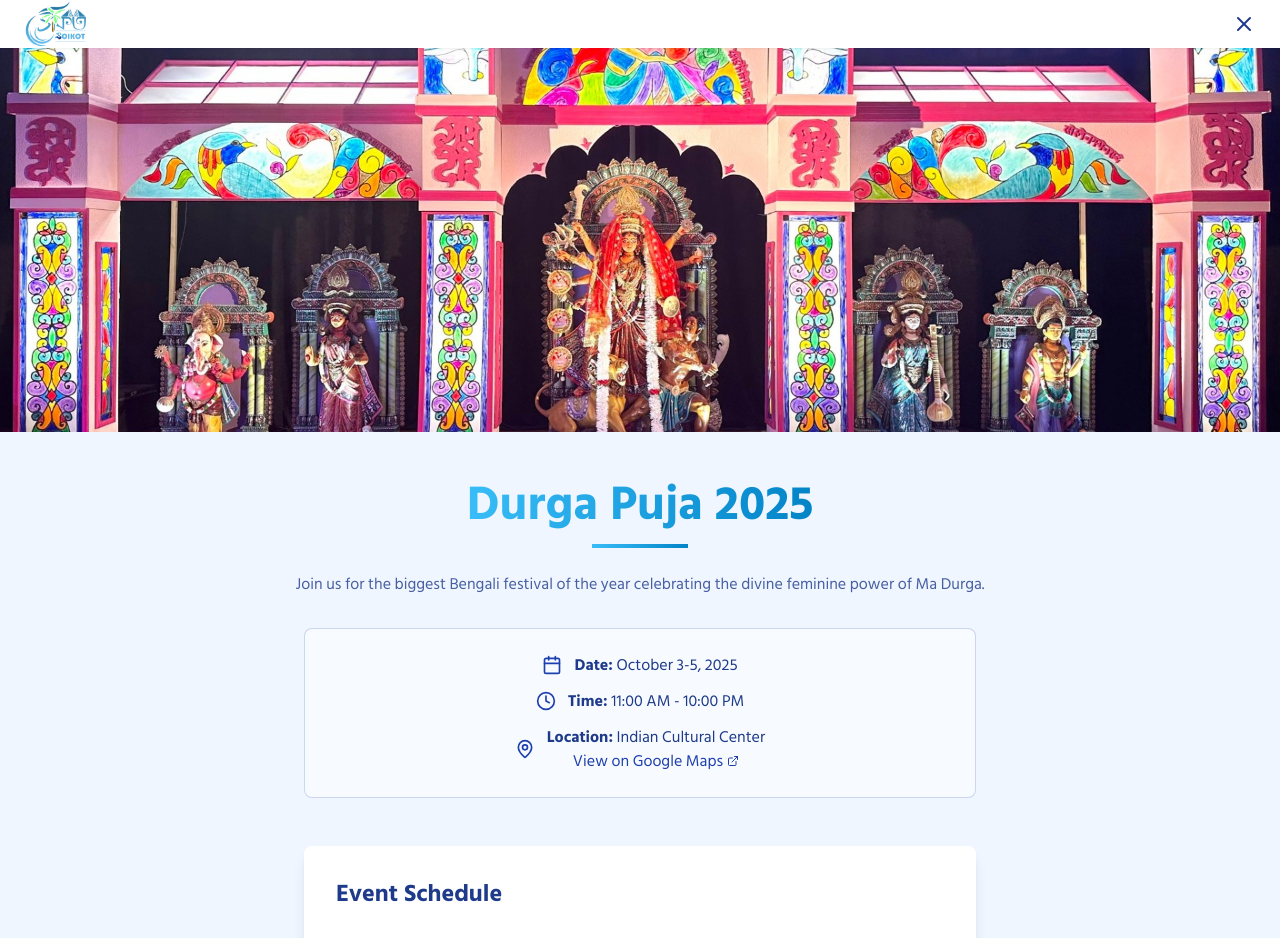
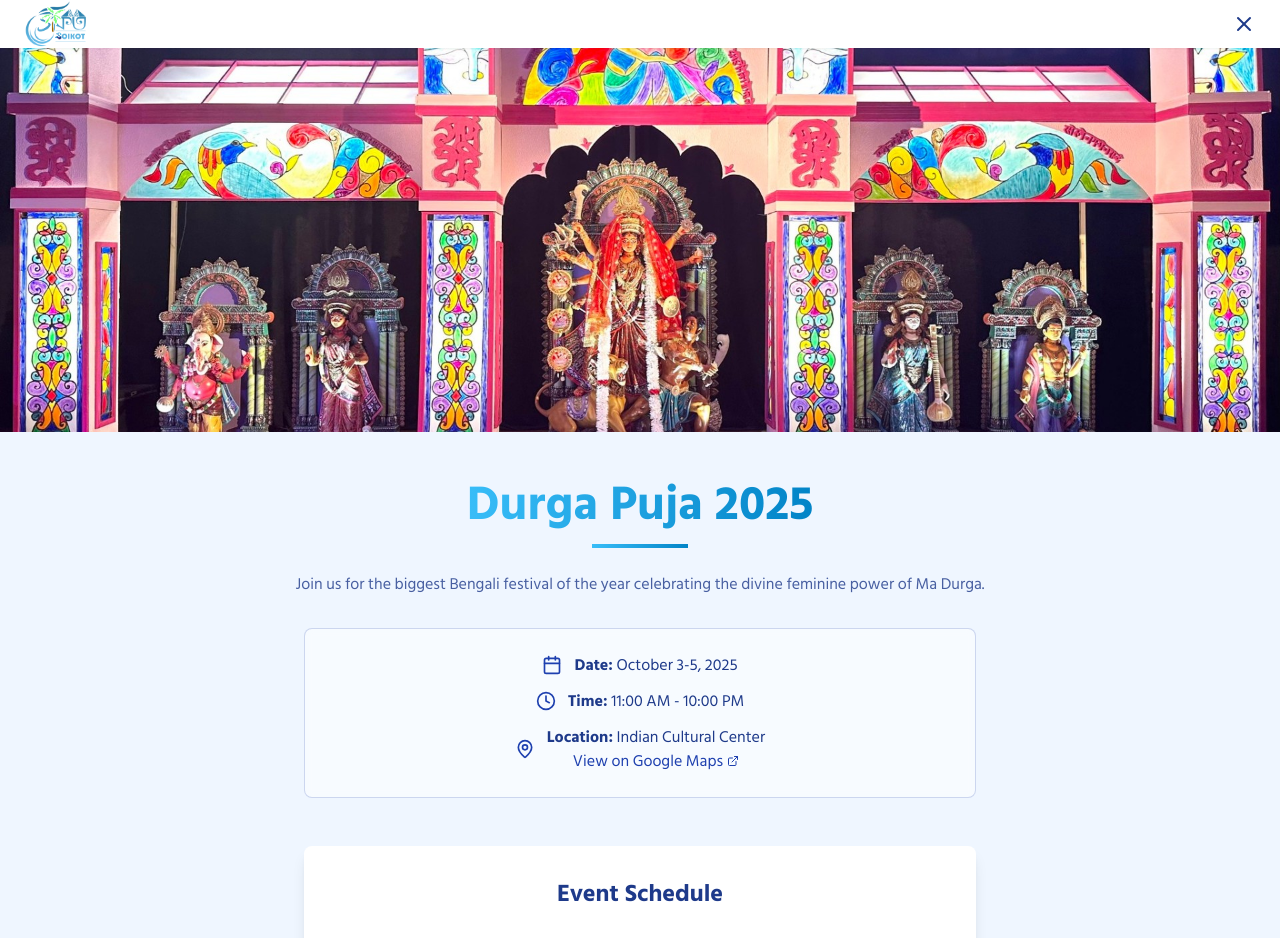
Before and after one commit to mumub123/soikot-tampa-bay, a React (Vite) app: page /durga-puja-details in a window 1280 px wide. Shown: the top 938 px of the page. Built offline with nearby package versions, Linux system fonts and the light colour scheme.

Commit message:
Center align Event Schedule header
Center aligned the header of the Event Schedule card in `src/pages/DurgaPujaDetails.tsx`.

```diff
--- a/src/pages/DurgaPujaDetails.tsx
+++ b/src/pages/DurgaPujaDetails.tsx
@@ -95,7 +95,7 @@ const DurgaPujaDetails = () => {
               {/* Event Details Card */}
               <Card className="border-none shadow-lg w-full max-w-2xl">
                 <CardContent className="p-8">
-                  <h3 className="text-2xl font-bold text-bengali-dark mb-6">Event Schedule</h3>
+                  <h3 className="text-2xl font-bold text-bengali-dark mb-6 text-center">Event Schedule</h3>
 
                   <div className="space-y-6 flex-grow">
                     {/* Oct 3 */}
```
